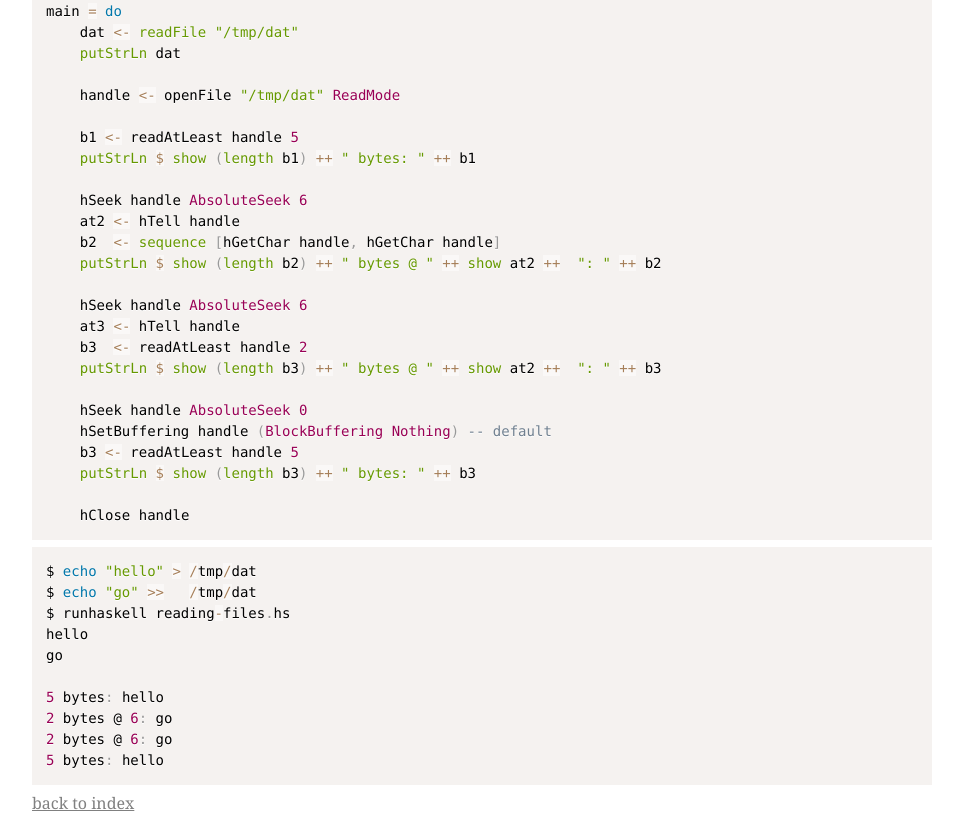
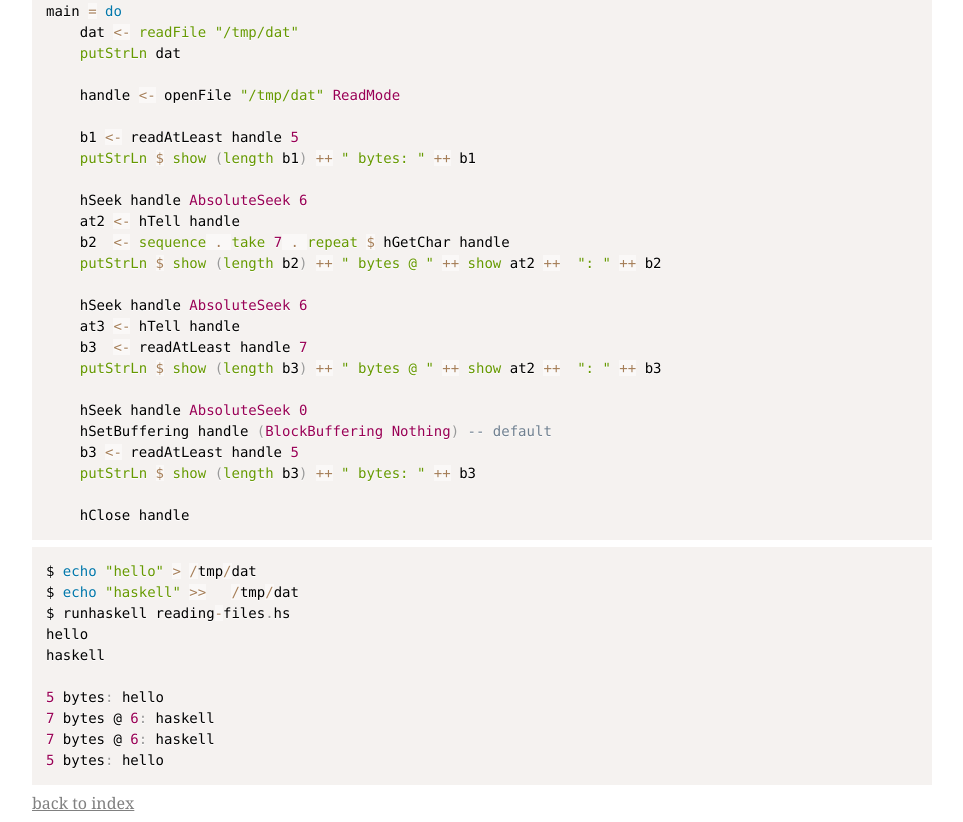
Before and after one commit to lotz84/haskellbyexample, a plain HTML site: page ex/reading-files.html in a window 1280 px wide. Shown: the part 422-1244 px from the top of the page, without its empty margins (158-1121 px from the left). Drawn offline with Linux system fonts and the light colour scheme.

Commit message:
go -> haskell

```diff
--- a/ex/reading-files.html
+++ b/ex/reading-files.html
@@ -23,12 +23,12 @@ main = do
 
     hSeek handle AbsoluteSeek 6
     at2 &lt;- hTell handle
-    b2  &lt;- sequence [hGetChar handle, hGetChar handle]
+    b2  &lt;- sequence . take 7 . repeat $ hGetChar handle
     putStrLn $ show (length b2) ++ &quot; bytes @ &quot; ++ show at2 ++  &quot;: &quot; ++ b2
 
     hSeek handle AbsoluteSeek 6
     at3 &lt;- hTell handle
-    b3  &lt;- readAtLeast handle 2
+    b3  &lt;- readAtLeast handle 7
     putStrLn $ show (length b3) ++ &quot; bytes @ &quot; ++ show at2 ++  &quot;: &quot; ++ b3
 
     hSeek handle AbsoluteSeek 0
@@ -39,13 +39,13 @@ main = do
     hClose handle
 </code></pre>
 <pre><code class="language-bash">$ echo &quot;hello&quot; &gt; /tmp/dat
-$ echo &quot;go&quot; &gt;&gt;   /tmp/dat
+$ echo &quot;haskell&quot; &gt;&gt;   /tmp/dat
 $ runhaskell reading-files.hs
 hello
-go
+haskell
 
 5 bytes: hello
-2 bytes @ 6: go
-2 bytes @ 6: go
+7 bytes @ 6: haskell
+7 bytes @ 6: haskell
 5 bytes: hello
 </code></pre><a href="../">back to index</a></div></body></html>
```
Also changed, not shown: ex/values.html (+2 -2 lines), ex/writing-files.html (+1 -1 lines).
